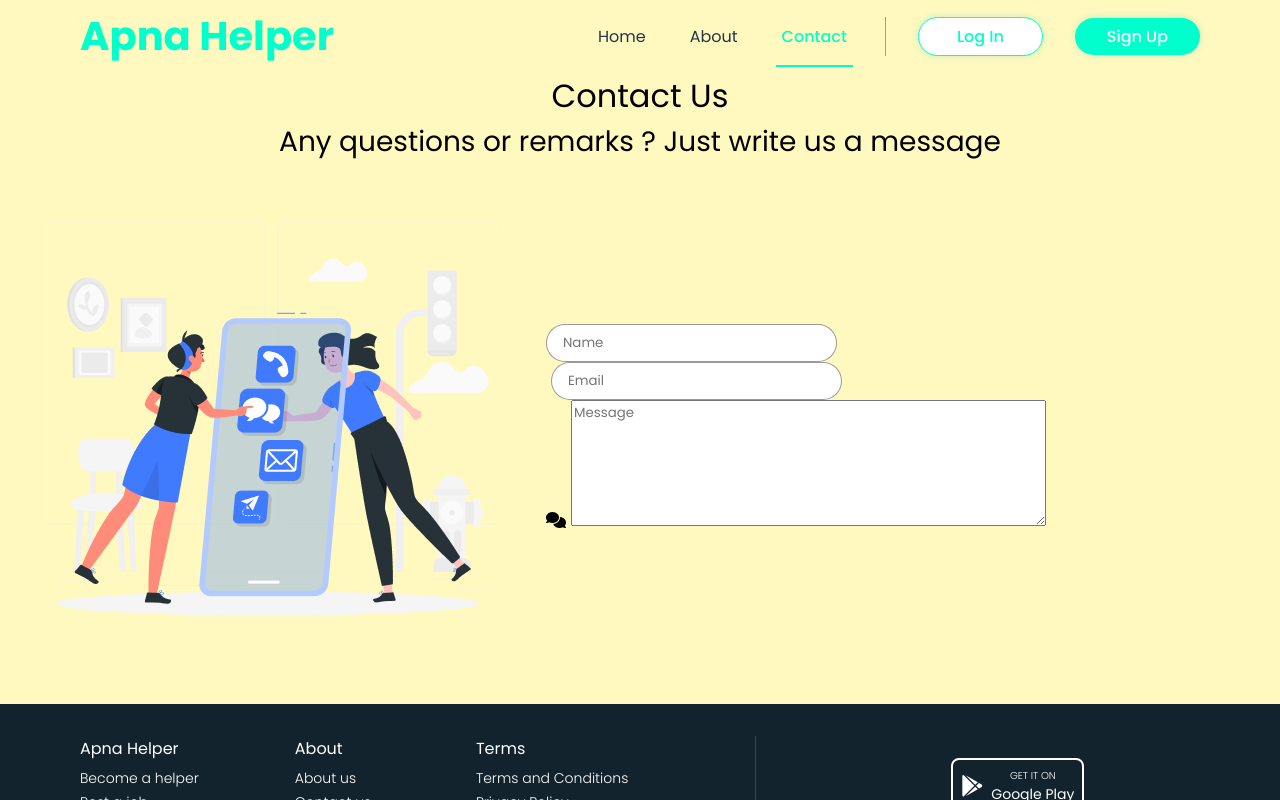
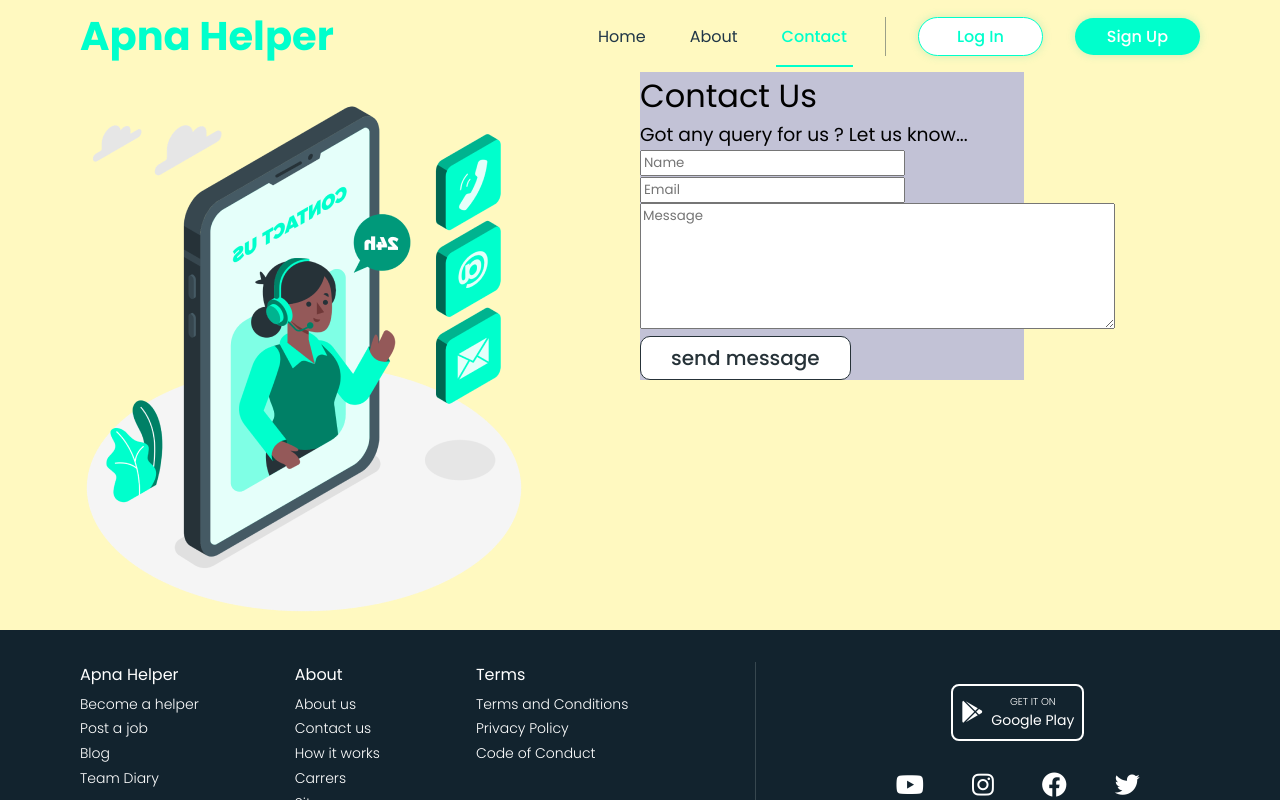
Before and after one commit to Ramanuj-1729/Apna_Helper, a React (Create React App) app in the folder frontend/: page /contact-us in a window 1280 px wide. Shown: the top 800 px of the page. Built offline with nearby package versions, Linux system fonts and the light colour scheme.

Commit message:
updated css (removed all global css)

```diff
--- a/frontend/src/components/OurPrinciples/OurPrinciples.module.css
+++ b/frontend/src/components/OurPrinciples/OurPrinciples.module.css
@@ -18,7 +18,7 @@
     line-height: 52px;
 }
 
-h3 {
+.left h3 {
     margin-left: 3rem;
     font-weight: 700;
     font-size: 28px;
@@ -26,7 +26,7 @@ h3 {
     margin-top: -50px;
 }
 
-h4 {
+.left h4 {
     font-weight: 700;
     font-size: 24px;
     line-height: 29px;
@@ -37,7 +37,7 @@ h4 {
     margin-left: 3rem;
 }
 
-p {
+.left p {
     font-weight: 600;
     font-size: 20px;
 }
--- a/frontend/src/components/shared/SecondaryButton/SecondaryButton.jsx
+++ b/frontend/src/components/shared/SecondaryButton/SecondaryButton.jsx
@@ -1,10 +1,10 @@
 import React from 'react'
 import style from './SecondaryButton.module.css'
 
-const SecondaryButton = ({ content, padding, boxShadow, color, border, fontSize, onClick }) => {
+const SecondaryButton = ({ content, padding, boxShadow, color, border, fontSize, onClick ,borderRadius}) => {
   return (
     <div className={style.wrapper}>
-      <button style={{ padding, boxShadow, color, border, fontSize }}
+      <button style={{ padding, boxShadow, color, border, fontSize,borderRadius }}
         onClick={onClick}
       >
         {content}
--- a/frontend/src/components/shared/StarRating/StarRating.jsx
+++ b/frontend/src/components/shared/StarRating/StarRating.jsx
@@ -6,7 +6,7 @@ const StarRating = () => {
   const [hover, setHover] = useState(0);
 
   return (
-    <div className="star-rating">
+    <div className={styles.starRating}>
       {[...Array(5)].map((star, index) => {
         index += 1;
         return (
--- a/frontend/src/components/shared/StarRating/StarRating.module.css
+++ b/frontend/src/components/shared/StarRating/StarRating.module.css
@@ -6,7 +6,7 @@
     color: #e4e5e9;
 }
 
-button{
+.starRating button{
     background: none;
         color: inherit;
         border: none;
@@ -15,6 +15,6 @@ button{
         cursor: pointer;
         outline: none;
 }
-i{
+.starRating i{
     margin-right: 5px;
 }
--- a/frontend/src/pages/Contact/Contact.jsx
+++ b/frontend/src/pages/Contact/Contact.jsx
@@ -1,25 +1,21 @@
 import React from "react";
+import SecondaryButton from "../../components/shared/SecondaryButton/SecondaryButton";
 import style from './Contact.module.css';
 
 const Contact = () => {
   return (
     <div className={style.wrapper}>
-      <div className="flex items-center justify-center">
+      <div className="flex">
+        <div className={style.left}>
+          <img src="images/contact-img-5.png" alt="" />
+        </div>
+        <div className={style.right}>
+          <div className={`${style.formWrapper}  `}>
             <h1>Contact Us</h1>
-      </div>
-      <h3 className="flex items-center justify-center">
-        Any questions or remarks ? Just write us a message
-      </h3>
-
-      <div className="flex">
-        <div>
-          <img src="images/Contact-img-1.png" alt="" />
-        </div>
-        <div className={style.form}>
+            <h3>Got any query for us ? Let us know...</h3>
             <form action="">
               <div className="">
                 <div className="suryansh abhi contact us mai chanes kr rha hai mai registeration">
-                <span className="">{/* <i className=""></i> */}</span>
                   <input
                     className=""
                     type="text"
@@ -28,9 +24,7 @@ const Contact = () => {
                   />
                 </div>
                 <div className="">
-                <span className="">
-                  <i className=""></i>
-                </span>
+
                   <input
                     className=""
                     type="email"
@@ -40,24 +34,28 @@ const Contact = () => {
                 </div>
                 <div className="">
                   <span className="">
-                  <i className="fa-solid fa-comments"></i>
                   </span>
                   <textarea
-                //   ref="images/contact-img-2.png"    ye wli dalni hia asati
                     className=""
                     name="message"
                     cols="40"
                     rows="6"
                     placeholder="Message"
                   >
-                  {/* <img src="images/contact-img-2.png" alt="" /> */}
                   </textarea>
                 </div>
               </div>
               <div className="">
-              {/* <PrimaryButton width="44" height="12" buttonName="Send Message" /> */}
+                <SecondaryButton
+                  content="send message"
+                  padding="6px 30px"
+                  color="#263238"
+                  border="1px solid #263238"
+                  borderRadius="10px"
+                />
               </div>
             </form>
+          </div>
         </div>
       </div>
     </div>
--- a/frontend/src/pages/Contact/Contact.module.css
+++ b/frontend/src/pages/Contact/Contact.module.css
@@ -1,7 +1,17 @@
-.form{
-    padding-top: 10rem;
-}
-
 .wrapper {
     width: 100%;
 }
+
+.left{
+    flex: 50%;
+}
+.right{
+    flex: 50%;
+}
+.formWrapper{
+    background-color: var(--gray-color);
+    width: 60%;
+}
+.form{
+    margin: 5rem 3rem;
+}
--- a/frontend/src/pages/SignUp/SignUp.module.css
+++ b/frontend/src/pages/SignUp/SignUp.module.css
@@ -45,11 +45,6 @@
     padding: 0.5rem 3rem;
 
 }
-input{
-    border: 1px solid rgba(0, 0, 0, 0.4);
-    border-radius: 30px;
-    padding: 0.5rem 1rem;
-}
 .box h3{
     margin-top: 3rem;
 }
```
Also changed, not shown: frontend/public/images/contact-img-5.png (added). Lines whose indentation alone changed are shown as unchanged.
